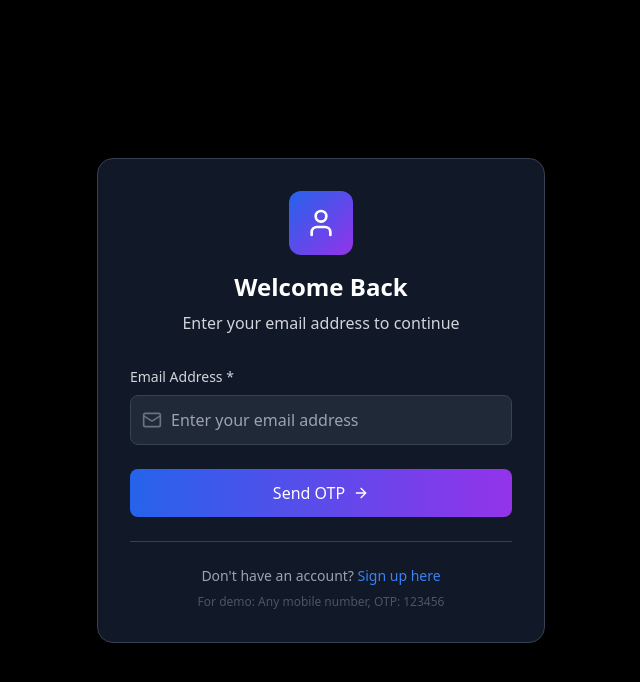
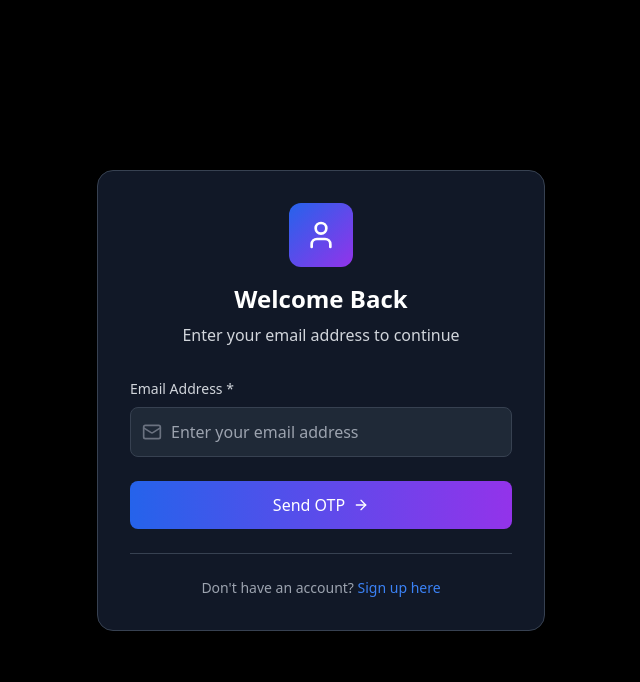
Before and after one commit to CredZenFintech/loan_withlogin, a React (Vite) app: page / in a window 1280 px wide. Both pictures are taken after a click on the button "Login". Shown: the top 682 px of the page, without its empty margins (319-959 px from the left). Built offline with nearby package versions, Linux system fonts and the light colour scheme; no server answers.

Commit message:
Update Login.tsx

```diff
--- a/src/components/Login.tsx
+++ b/src/components/Login.tsx
@@ -193,7 +193,6 @@ const Login: React.FC<LoginProps> = ({ onLogin, onSwitchToSignup }) => {
               Sign up here
             </button>
           </p>
-          <p className="text-xs text-gray-600 mt-2">For demo: Any mobile number, OTP: 123456</p>
         </div>
       </div>
     </div>
```
